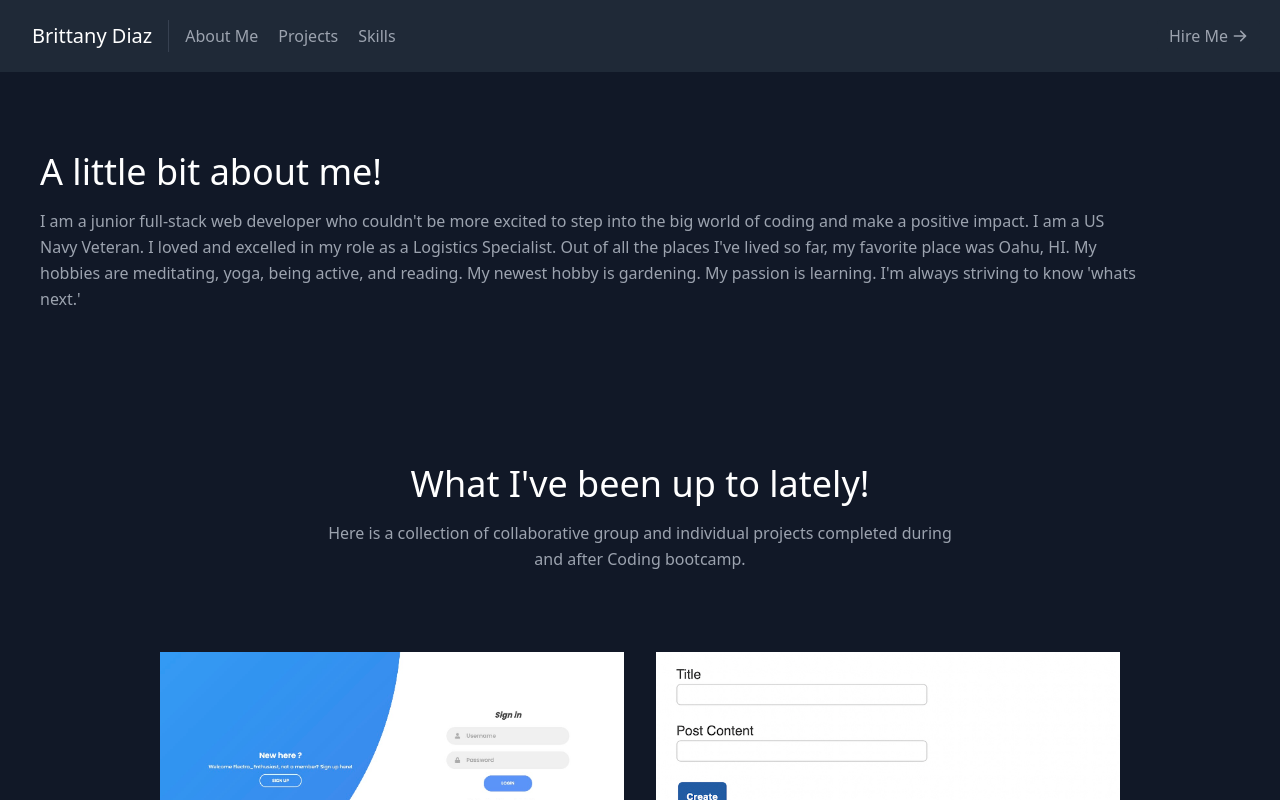
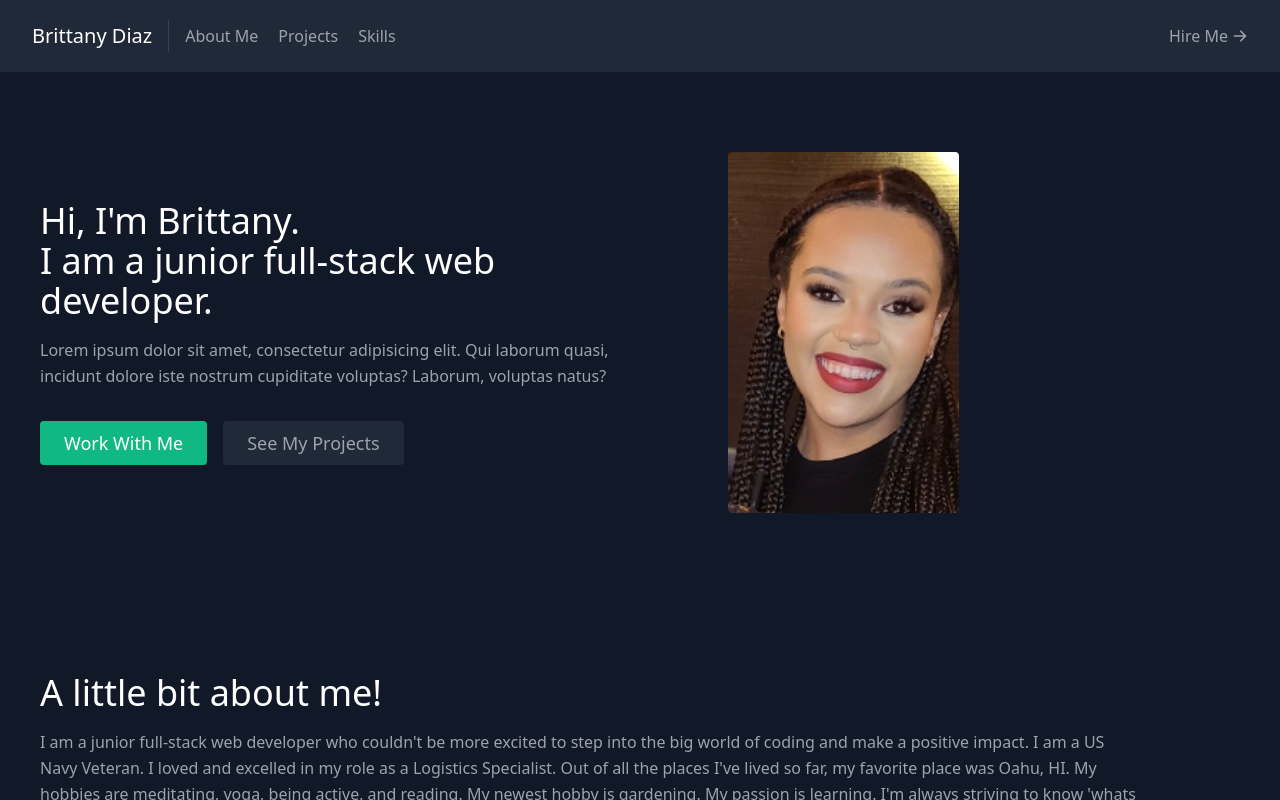
Before and after one commit to bdiaz28/portfolio, a React (Create React App) app: page / in a window 1280 px wide. Shown: the top 800 px of the page. Built offline with nearby package versions, Linux system fonts and the light colour scheme.

Commit message:
homepage

```diff
--- a/src/App.js
+++ b/src/App.js
@@ -1,4 +1,5 @@
 import React from "react";
+import Home from "./components/Home"
 import About from "./components/About";
 import Contact from "./components/Contact";
 import Navbar from "./components/Navbar";
@@ -12,6 +13,7 @@ export default function App() {
   return (
     <main className="text-gray-400 bg-gray-900 body-font">
       <Navbar />
+      <Home />
       <About />
       <Projects />
       <Skills />
```
